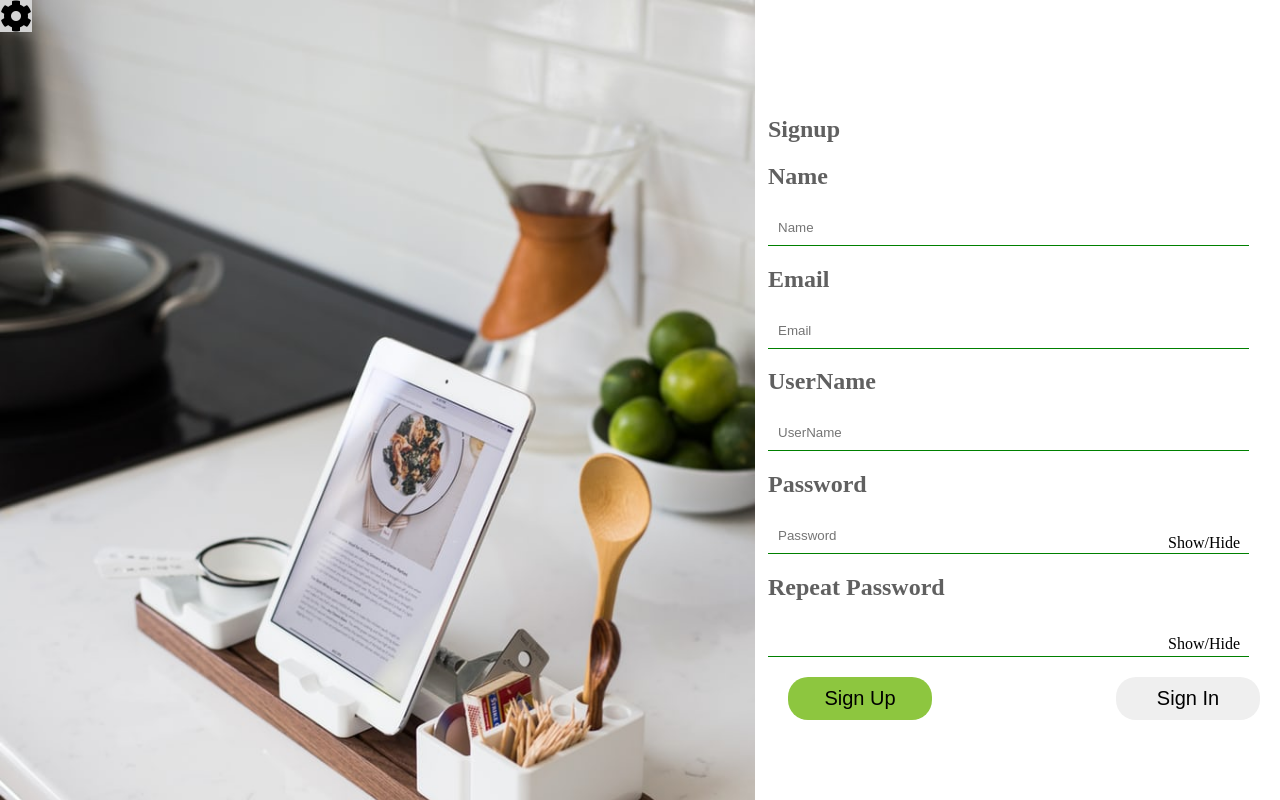
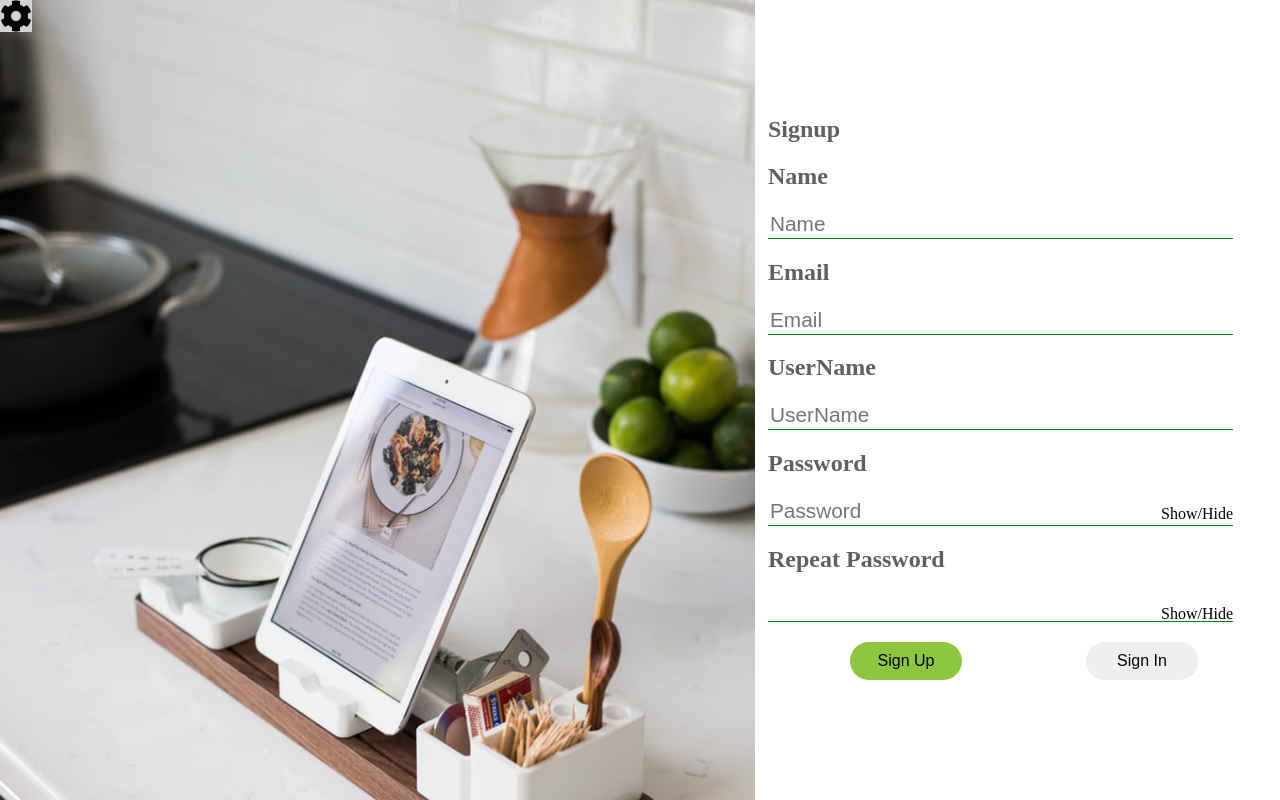
Before and after one commit to mohammediliyaz/RecipeApp, a React (Create React App) app: page /signup in a window 1280 px wide. Shown: the top 800 px of the page. Built offline with nearby package versions, Linux system fonts and the light colour scheme.

Commit message:
recipe app

```diff
--- a/src/Components/Navbar/Dropdown.js
+++ b/src/Components/Navbar/Dropdown.js
@@ -17,11 +17,7 @@ function Dropdown(props) {
     return list.map((item, index) => {
       return (
         <li key={item.title + index}>
-          <Link
-            className={item.cName}
-            to={item.path}
-            onClick={() => setClick(!false)}
-          >
+          <Link className={item.cName} onClick={() => setClick(!false)}>
             {item.title}
           </Link>
         </li>
--- a/src/Components/Navbar/MenuItems.jsx
+++ b/src/Components/Navbar/MenuItems.jsx
@@ -20,7 +20,7 @@ export const MenuItemsRecipe = [
   },
   {
     title: "Recipe page 1",
-    path: "/Recipepage1",
+
     cName: "dropdown-link",
   },
   {
--- a/src/Components/Navbar/Navbar.js
+++ b/src/Components/Navbar/Navbar.js
@@ -6,12 +6,17 @@ import { Nav, MenuIcon, Img, Li } from "./Styles";
 import history from "../../history/History";
 
 function Navabar() {
+  let homeHover = false;
   const [click, setClick] = useState(false);
   const [dropdown, setDropdown] = useState("");
-  const [homeHover, setHomehover] = useState(false);
-
   const handleClick = () => setClick(!click);
-  const closeMobileMenu = () => setClick(false);
+  const closeMobileMenu = () => {
+    setClick(false);
+  };
+  const closeMobileRMenu = () => {
+    setClick(false);
+    history.push("/Recipepage1");
+  };
   const logout = () => {
     localStorage.removeItem("key");
   };
@@ -62,7 +67,7 @@ function Navabar() {
           onMouseEnter={() => onMouseEnter("recipe")}
           onMouseLeave={onMouseLeave}
         >
-          <p className="nav-links" onClick={closeMobileMenu}>
+          <p className="nav-links" onClick={closeMobileRMenu}>
             Recipes <i className="fas fa-caret-down" />
           </p>
           {dropdown === "recipe" && <Dropdown type="recipe" />}
--- a/src/Components/layout/layout.js
+++ b/src/Components/layout/layout.js
@@ -20,7 +20,7 @@ export default function Layout() {
   }, []);
 
   const getSuggestions = (value) => {
-    const inputValue = value.toLowerCase();
+    const inputValue = value;
     const inputLength = inputValue.length;
 
     return inputLength === 0
@@ -28,7 +28,8 @@ export default function Layout() {
       : setFiltered(idata.filter((e) => e.name.toLowerCase().includes(value)));
   };
   const clickHandler = (searchRecipe) => {
-    getSuggestions(searchRecipe);
+    let value = searchRecipe.toLowerCase();
+    getSuggestions(value);
   };
 
   const displayCards = () => {
--- a/src/Theme/Theme.js
+++ b/src/Theme/Theme.js
@@ -12,6 +12,7 @@ export const theme = {
     white: "#fff",
     Zambezi: "#606060",
     green: "#8dc63f",
+    black: "#000",
   },
   fontFamily: {
     Arvoserif: "Arvo, serif",
--- a/src/pages/Home/Home.js
+++ b/src/pages/Home/Home.js
@@ -19,7 +19,7 @@ export default function Home() {
         </div>
       );
     else {
-      alert("Unuathorized");
+      alert("Unauthorized");
       history.push("/");
     }
   };
--- a/src/pages/Login/LoginStyles.js
+++ b/src/pages/Login/LoginStyles.js
@@ -7,9 +7,7 @@ export const Div = styled.div`
 `;
 
 export const Section = styled.section`
-margin:6rem 0 22rem 0;
-border: 1px solid black:
-
+  margin: 6rem 0 22rem 0;
 `;
 
 export const Input = styled.input`
@@ -23,7 +21,7 @@ export const Input = styled.input`
 export const LoginButtons = styled.div`
   margin: 20px;
   display: flex;
-  justify-content: space-between;
+  justify-content: space-around;
 `;
 export const Button = styled.button`
   padding: 10px;
@@ -42,6 +40,7 @@ export const H1 = styled.h1`
 
 export const Inputt = styled.input`
   width: 90%;
+
   color: ${(props) => props.theme.colors.green};
   padding: 10px;
   position: relative;
@@ -62,26 +61,26 @@ export const Inputt = styled.input`
 export const InputPassLogin = styled.p`
   position: absolute;
   right: 40px;
-  top: 310px;
+  top: 300px;
   &:hover {
     color: green;
     cursor: pointer;
   }
   @media screen and (max-width: 768px) {
-    top: 215px;
-    right: 18px;
+    top: 225px;
+    right: 10px;
   }
   @media screen and (max-width: 425px) {
-    right: 150px;
-    top: 220px;
+    right: 40px;
+    top: 260px;
   }
   @media screen and (max-width: 375px) {
-    right: 100px;
-    top: 220px;
+    right: 40px;
+    top: 262px;
   }
   @media screen and (max-width: 320px) {
-    right: 100px;
-    top: 217px;
-    font-size: 13px;
+    right: 20px;
+    top: 250px;
+    font-size: 16px;
   }
 `;
--- a/src/pages/Login/Styles.js
+++ b/src/pages/Login/Styles.js
@@ -14,21 +14,22 @@ export const Section = styled.section`
   width: 100%;
 
   @media screen and (max-width: 768px) {
-    margin: 0 1rem 0 0;
+    margin: 0 0.5rem 0rem 0;
   }
   @media screen and (max-width: 425px) {
-    width: 110%;
-    margin: 1rem 0 0rem 1rem;
+    width: 135%;
+    margin: 3rem 0 0rem 1rem;
   }
   @media screen and (max-width: 320px) {
-    margin: 1rem 0 0rem 1rem;
+    margin: 3rem 0 0rem 1rem;
   }
 `;
 
 export const Input = styled.input`
   width: 90%;
+  font-size: 1.3rem;
   color: ${(props) => props.theme.colors.green};
-  padding: 10px;
+  padding: 2px;
   position: relative;
   border: none;
   outline: none;
@@ -37,24 +38,32 @@ export const Input = styled.input`
     outline: none;
   }
   @media screen and (max-width: 768px) {
+    font-size: 16px;
+    width: 94%;
     padding: 10px;
   }
   @media screen and (max-width: 425px) {
     padding: 7px;
+    width: 113%;
+  }
+  @media screen and (max-width: 375px) {
+    padding: 7px;
+    width: 94%;
   }
   @media screen and (max-width: 320px) {
     padding: 5px;
+    width: 94%;
   }
 `;
 export const LoginButtons = styled.div`
   margin: 20px;
   display: flex;
-  justify-content: space-between;
+  justify-content: space-around;
 `;
 export const Button = styled.button`
   padding: 10px;
-  width: 9rem;
-  font-size: 20px;
+  width: 7rem;
+  font-size: 16px;
   border: none;
   border-radius: 20px;
 
@@ -73,59 +82,59 @@ export const Button = styled.button`
   @media screen and (max-width: 320px) {
     width: 4rem;
     padding: 2px;
-    font-size: 13px;
+    font-size: 16px;
   }
 `;
 export const InputPassone = styled.p`
   position: absolute;
-  right: 40px;
-  top: 518px;
+  right: 47px;
+  top: 489px;
   &:hover {
     color: green;
     cursor: pointer;
   }
   @media screen and (max-width: 768px) {
-    top: 419px;
+    top: 430px;
     right: 18px;
   }
   @media screen and (max-width: 425px) {
-    right: 150px;
-    top: 410px;
+    right: 10px;
+    top: 450px;
   }
   @media screen and (max-width: 375px) {
-    right: 100px;
-    top: 410px;
+    right: 30px;
+    top: 460px;
   }
   @media screen and (max-width: 320px) {
-    right: 100px;
-    top: 400px;
-    font-size: 13px;
+    right: 20px;
+    top: 445px;
+    font-size: 15px;
   }
 `;
 export const InputPasstwo = styled.p`
   position: absolute;
-  right: 40px;
-  top: 619px;
+  right: 47px;
+  top: 589px;
   &:hover {
     color: green;
     cursor: pointer;
   }
   @media screen and (max-width: 768px) {
-    top: 520px;
     right: 18px;
+    top: 540px;
   }
   @media screen and (max-width: 425px) {
-    right: 150px;
-    top: 510px;
+    right: 20px;
+    top: 550px;
   }
   @media screen and (max-width: 375px) {
-    right: 100px;
-    top: 510px;
+    right: 30px;
+    top: 560px;
   }
   @media screen and (max-width: 320px) {
-    right: 100px;
-    top: 495px;
-    font-size: 13px;
+    right: 20px;
+    top: 540px;
+    font-size: 15px;
   }
 `;
 export const Img = styled.img`
--- a/src/pages/SubmitRecipe/Styles.jsx
+++ b/src/pages/SubmitRecipe/Styles.jsx
@@ -59,3 +59,33 @@ export const H2 = styled.h2`
   color: ${(props) => props.theme.colors.Zambezi};
   font-family: ${(props) => props.theme.fontFamily.Opensans};
 `;
+
+export const Button = styled.button`
+  padding: 10px;
+  font-family: ${(props) => props.theme.fontFamily.Opensans};
+  color: ${(props) => props.theme.colors.white};
+  background-color: ${(props) => props.theme.color};
+  transition: all 0.2s ease-in-out;
+  margin: 2rem 0 2rem 10.5rem;
+  width: 7rem;
+  border: none;
+  &:focus {
+    outline: none;
+  }
+  &:hover {
+    cursor: pointer;
+  }
+  @media screen and (max-width: 768px) {
+    margin: 2rem 0 2rem 3.8rem;
+  }
+  @media screen and (max-width: 768px) {
+    margin: 2rem 0 2rem 2.2rem;
+  }
+  @media screen and (max-width: 768px) {
+  }
+  @media screen and (max-width: 768px) {
+    margin: 2rem 0 2rem 1rem;
+    padding: 5px;
+    width: 5rem;
+  }
+`;
--- a/src/pages/SubmitRecipe/SubmitRecipe.jsx
+++ b/src/pages/SubmitRecipe/SubmitRecipe.jsx
@@ -1,12 +1,11 @@
 import React, { useState, useEffect } from "react";
-import { Button } from "../../Components/commonComponents/Button/Style";
+
 import Footer from "../../Components/Footer/Footer";
 import Navabar from "../../Components/Navbar/Navbar";
-import { Div, Form, Input, TextArea, Span, H2 } from "./Styles";
+import { Div, Form, Input, TextArea, Span, H2, Button } from "./Styles";
 import axios from "axios";
 
 function SubmitRecipe() {
-  // let recipeLength;
   const [showMsg, setShowMsg] = useState(1);
 
   const [recipeName, setrecipeName] = useState("");
@@ -167,12 +166,7 @@ function SubmitRecipe() {
         <br></br>
       </Form>
       <div style={{ display: "inline" }}>
-        <Button
-          style={{ margin: "2rem 0 2rem 10.5rem", width: "7rem" }}
-          onClick={handleButton}
-        >
-          SUBMIT
-        </Button>
+        <Button onClick={handleButton}>SUBMIT</Button>
         {showMsg === 3 && <Span>feild is empty</Span>}
         {showMsg === 2 && (
           <Span style={{ color: "green" }}>Submitted successfully!!!</Span>
```
Also changed, not shown: src/pages/Home/Styles.js (deleted, +0 -7 lines).
